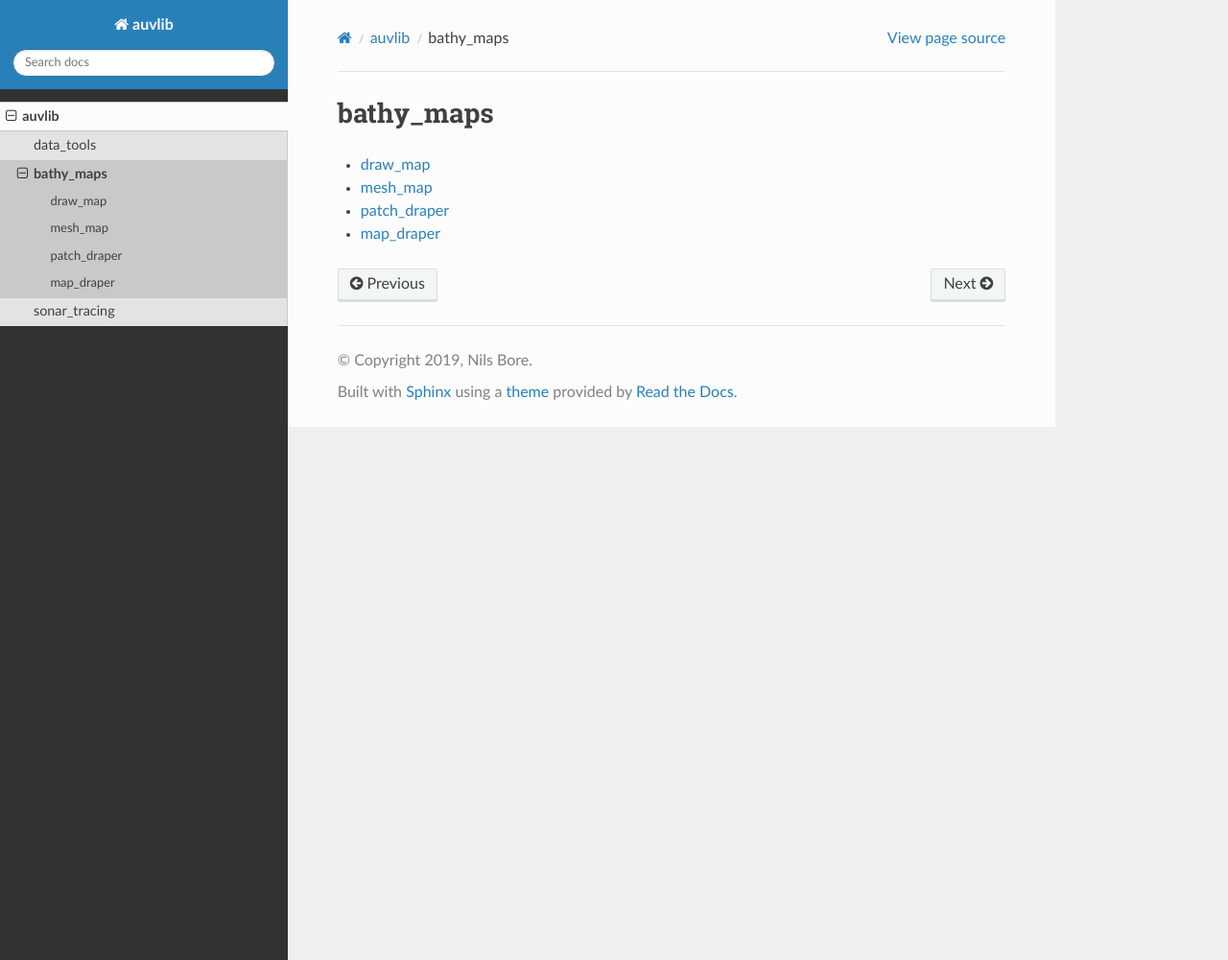
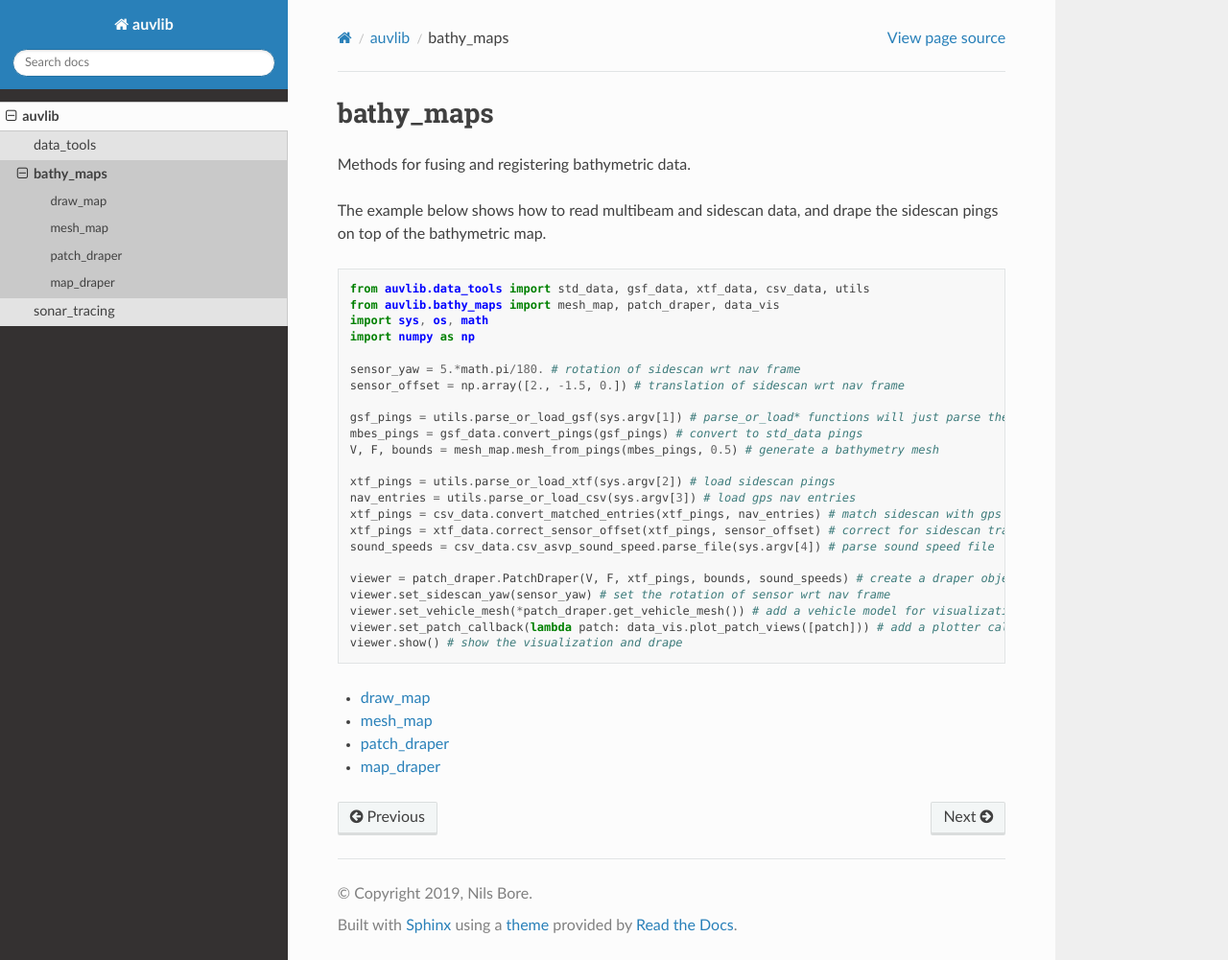
Before and after one commit to nilsbore/auvlib, a Sphinx documentation site: the page built from docs/bathy_maps.rst, in a window 1280 px wide and 1001 px high. Shown: the whole window at 96% size. Built offline with Sphinx 7.4.7 and the Read the Docs theme 2.0.0, drawn with Linux system fonts in a browser that asks for light colours.

Commit message:
Made the docs a bit nicer

```diff
--- a/docs/bathy_maps.rst
+++ b/docs/bathy_maps.rst
@@ -1,5 +1,38 @@
 bathy_maps
 ==========
+
+Methods for fusing and registering bathymetric data.
+
+The example below shows how to read multibeam and
+sidescan data, and drape the sidescan pings on top
+of the bathymetric map.
+
+.. code:: python
+
+    from auvlib.data_tools import std_data, gsf_data, xtf_data, csv_data, utils
+    from auvlib.bathy_maps import mesh_map, patch_draper, data_vis
+    import sys, os, math
+    import numpy as np
+
+    sensor_yaw = 5.*math.pi/180. # rotation of sidescan wrt nav frame
+    sensor_offset = np.array([2., -1.5, 0.]) # translation of sidescan wrt nav frame
+
+    gsf_pings = utils.parse_or_load_gsf(sys.argv[1]) # parse_or_load* functions will just parse the first time
+    mbes_pings = gsf_data.convert_pings(gsf_pings) # convert to std_data pings
+    V, F, bounds = mesh_map.mesh_from_pings(mbes_pings, 0.5) # generate a bathymetry mesh
+
+    xtf_pings = utils.parse_or_load_xtf(sys.argv[2]) # load sidescan pings
+    nav_entries = utils.parse_or_load_csv(sys.argv[3]) # load gps nav entries
+    xtf_pings = csv_data.convert_matched_entries(xtf_pings, nav_entries) # match sidescan with gps
+    xtf_pings = xtf_data.correct_sensor_offset(xtf_pings, sensor_offset) # correct for sidescan translation
+    sound_speeds = csv_data.csv_asvp_sound_speed.parse_file(sys.argv[4]) # parse sound speed file
+
+    viewer = patch_draper.PatchDraper(V, F, xtf_pings, bounds, sound_speeds) # create a draper object
+    viewer.set_sidescan_yaw(sensor_yaw) # set the rotation of sensor wrt nav frame
+    viewer.set_vehicle_mesh(*patch_draper.get_vehicle_mesh()) # add a vehicle model for visualization
+    viewer.set_patch_callback(lambda patch: data_vis.plot_patch_views([patch])) # add a plotter callback
+    viewer.show() # show the visualization and drape
+
 .. toctree::
    :maxdepth: 3
 
```
Also changed, not shown: docs/data_tools.rst (+23 -0 lines), docs/index.rst (+5 -3 lines), docs/sonar_tracing.rst (+29 -0 lines), docs/draping_example.png (added).
